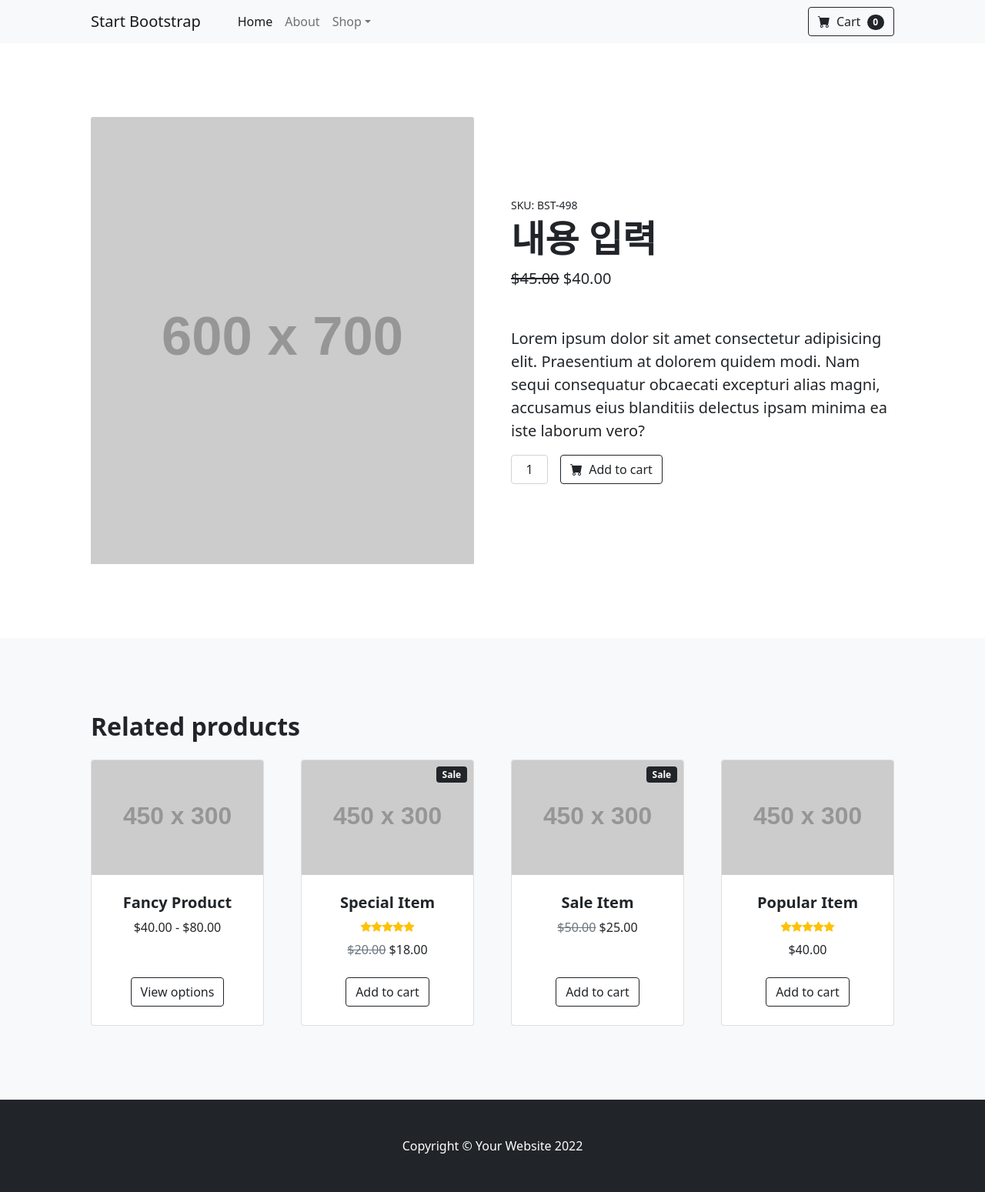
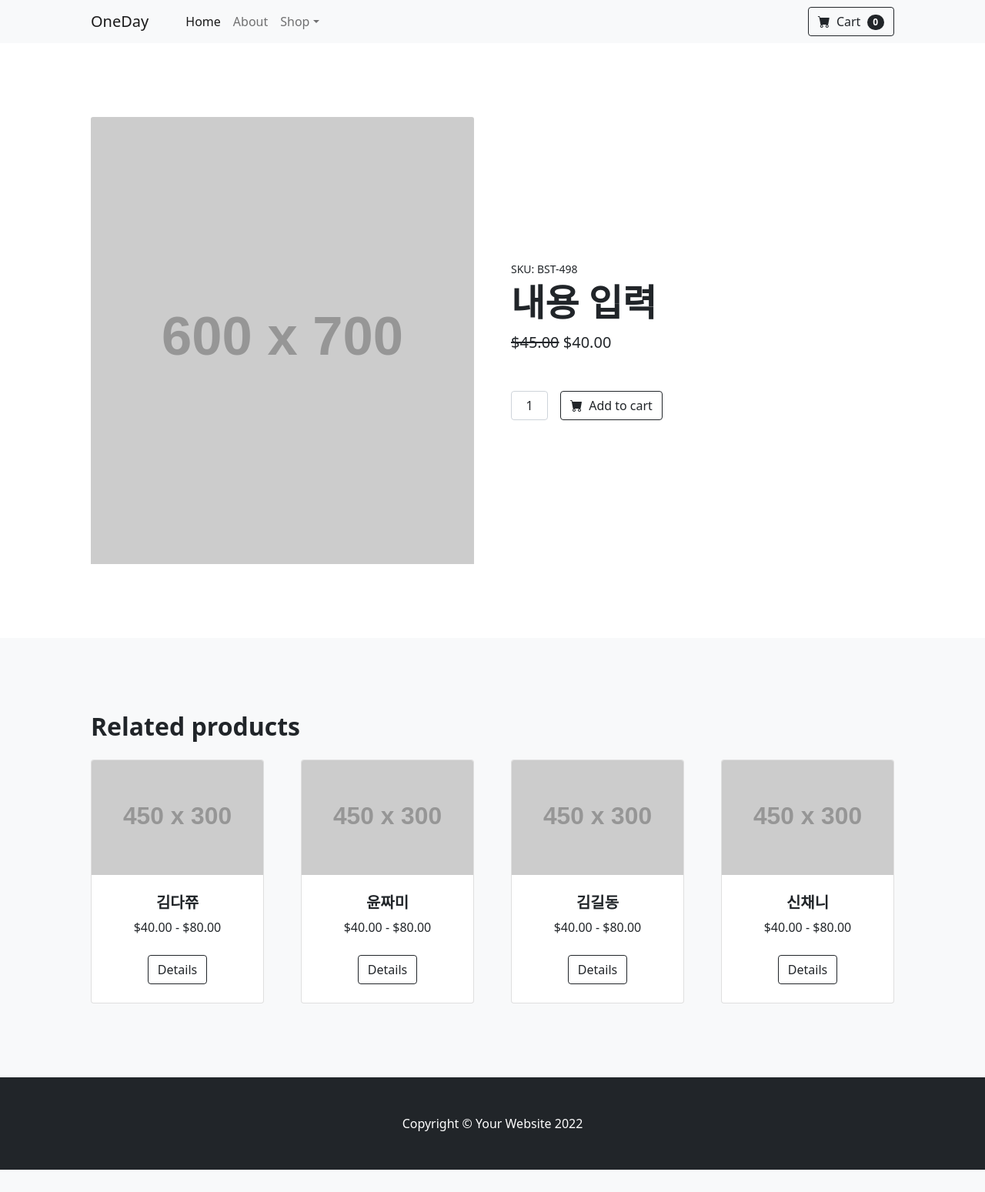
Before and after one commit to KMJHere/mjsite, a Django app: page /newp/2/ in a window 1280 px wide. Shown: the whole page at 77% size. After the commit the page ends 1520 px from the top, so only its background shows below. Run offline with Django 4.2, Linux system fonts and the light colour scheme; data comes from the database, SQL or seed files in the repository; both versions use the stored data as it was after the commit; grey boxes labelled with a size stand in for pictures from a placeholder-image service; some libraries are stand-ins or nearby versions.

Commit message:
[2022-09-29 김민정] detail 수정

```diff
--- a/newp/templates/newp/detail.html
+++ b/newp/templates/newp/detail.html
@@ -19,7 +19,7 @@
         <!-- Navigation-->
         <nav class="navbar navbar-expand-lg navbar-light bg-light">
             <div class="container px-4 px-lg-5">
-                <a class="navbar-brand" href="#!">Start Bootstrap</a>
+                <a class="navbar-brand" href="{% url 'newp:index' %}">OneDay</a>
                 <button class="navbar-toggler" type="button" data-bs-toggle="collapse" data-bs-target="#navbarSupportedContent" aria-controls="navbarSupportedContent" aria-expanded="false" aria-label="Toggle navigation"><span class="navbar-toggler-icon"></span></button>
                 <div class="collapse navbar-collapse" id="navbarSupportedContent">
                     <ul class="navbar-nav me-auto mb-2 mb-lg-0 ms-lg-4">
@@ -57,7 +57,11 @@
                             <span class="text-decoration-line-through">$45.00</span>
                             <span>$40.00</span>
                         </div>
-                        <p class="lead">Lorem ipsum dolor sit amet consectetur adipisicing elit. Praesentium at dolorem quidem modi. Nam sequi consequatur obcaecati excepturi alias magni, accusamus eius blanditiis delectus ipsam minima ea iste laborum vero?</p>
+                        <p class="lead">
+                            {% for like in info.like_set.all %}
+                                {{ like.rmk }}<br>
+                            {% endfor %}
+                        </p>
                         <div class="d-flex">
                             <input class="form-control text-center me-3" id="inputQuantity" type="num" value="1" style="max-width: 3rem" />
                             <button class="btn btn-outline-dark flex-shrink-0" type="button">
@@ -69,11 +73,13 @@
                 </div>
             </div>
         </section>
+
         <!-- Related items section-->
         <section class="py-5 bg-light">
             <div class="container px-4 px-lg-5 mt-5">
                 <h2 class="fw-bolder mb-4">Related products</h2>
                 <div class="row gx-4 gx-lg-5 row-cols-2 row-cols-md-3 row-cols-xl-4 justify-content-center">
+                    {% for user in other_member%}
                     <div class="col mb-5">
                         <div class="card h-100">
                             <!-- Product image-->
@@ -82,99 +88,26 @@
                             <div class="card-body p-4">
                                 <div class="text-center">
                                     <!-- Product name-->
-                                    <h5 class="fw-bolder">Fancy Product</h5>
+                                    <h5 class="fw-bolder">{{user}}</h5>
                                     <!-- Product price-->
                                     $40.00 - $80.00
                                 </div>
                             </div>
                             <!-- Product actions-->
                             <div class="card-footer p-4 pt-0 border-top-0 bg-transparent">
-                                <div class="text-center"><a class="btn btn-outline-dark mt-auto" href="#">View options</a></div>
+                                <div class="text-center"><a class="btn btn-outline-dark mt-auto" href="{% url 'newp:detail' user.member_id %}">Details</a></div>
                             </div>
                         </div>
                     </div>
-                    <div class="col mb-5">
-                        <div class="card h-100">
-                            <!-- Sale badge-->
-                            <div class="badge bg-dark text-white position-absolute" style="top: 0.5rem; right: 0.5rem">Sale</div>
-                            <!-- Product image-->
-                            <img class="card-img-top" src="https://dummyimage.com/450x300/dee2e6/6c757d.jpg" alt="..." />
-                            <!-- Product details-->
-                            <div class="card-body p-4">
-                                <div class="text-center">
-                                    <!-- Product name-->
-                                    <h5 class="fw-bolder">Special Item</h5>
-                                    <!-- Product reviews-->
-                                    <div class="d-flex justify-content-center small text-warning mb-2">
-                                        <div class="bi-star-fill"></div>
-                                        <div class="bi-star-fill"></div>
-                                        <div class="bi-star-fill"></div>
-                                        <div class="bi-star-fill"></div>
-                                        <div class="bi-star-fill"></div>
-                                    </div>
-                                    <!-- Product price-->
-                                    <span class="text-muted text-decoration-line-through">$20.00</span>
-                                    $18.00
-                                </div>
-                            </div>
-                            <!-- Product actions-->
-                            <div class="card-footer p-4 pt-0 border-top-0 bg-transparent">
-                                <div class="text-center"><a class="btn btn-outline-dark mt-auto" href="#">Add to cart</a></div>
-                            </div>
-                        </div>
-                    </div>
-                    <div class="col mb-5">
-                        <div class="card h-100">
-                            <!-- Sale badge-->
-                            <div class="badge bg-dark text-white position-absolute" style="top: 0.5rem; right: 0.5rem">Sale</div>
-                            <!-- Product image-->
-                            <img class="card-img-top" src="https://dummyimage.com/450x300/dee2e6/6c757d.jpg" alt="..." />
-                            <!-- Product details-->
-                            <div class="card-body p-4">
-                                <div class="text-center">
-                                    <!-- Product name-->
-                                    <h5 class="fw-bolder">Sale Item</h5>
-                                    <!-- Product price-->
-                                    <span class="text-muted text-decoration-line-through">$50.00</span>
-                                    $25.00
-                                </div>
-                            </div>
-                            <!-- Product actions-->
-                            <div class="card-footer p-4 pt-0 border-top-0 bg-transparent">
-                                <div class="text-center"><a class="btn btn-outline-dark mt-auto" href="#">Add to cart</a></div>
-                            </div>
-                        </div>
-                    </div>
-                    <div class="col mb-5">
-                        <div class="card h-100">
-                            <!-- Product image-->
-                            <img class="card-img-top" src="https://dummyimage.com/450x300/dee2e6/6c757d.jpg" alt="..." />
-                            <!-- Product details-->
-                            <div class="card-body p-4">
-                                <div class="text-center">
-                                    <!-- Product name-->
-                                    <h5 class="fw-bolder">Popular Item</h5>
-                                    <!-- Product reviews-->
-                                    <div class="d-flex justify-content-center small text-warning mb-2">
-                                        <div class="bi-star-fill"></div>
-                                        <div class="bi-star-fill"></div>
-                                        <div class="bi-star-fill"></div>
-                                        <div class="bi-star-fill"></div>
-                                        <div class="bi-star-fill"></div>
-                                    </div>
-                                    <!-- Product price-->
-                                    $40.00
-                                </div>
-                            </div>
-                            <!-- Product actions-->
-                            <div class="card-footer p-4 pt-0 border-top-0 bg-transparent">
-                                <div class="text-center"><a class="btn btn-outline-dark mt-auto" href="#">Add to cart</a></div>
-                            </div>
-                        </div>
-                    </div>
+                    {% endfor %}
+
                 </div>
             </div>
         </section>
+
+
+
+
         <!-- Footer-->
         <footer class="py-5 bg-dark">
             <div class="container"><p class="m-0 text-center text-white">Copyright &copy; Your Website 2022</p></div>
--- a/newp/templates/newp/index.html
+++ b/newp/templates/newp/index.html
@@ -19,7 +19,7 @@
         <!-- Navigation-->
         <nav class="navbar navbar-expand-lg navbar-light bg-light">
             <div class="container px-4 px-lg-5">
-                <a class="navbar-brand" href="#!">Start Bootstrap</a>
+                <a class="navbar-brand" href="{% url 'newp:index' %}">OneDay</a>
                 <button class="navbar-toggler" type="button" data-bs-toggle="collapse" data-bs-target="#navbarSupportedContent" aria-controls="navbarSupportedContent" aria-expanded="false" aria-label="Toggle navigation"><span class="navbar-toggler-icon"></span></button>
                 <div class="collapse navbar-collapse" id="navbarSupportedContent">
                     <ul class="navbar-nav me-auto mb-2 mb-lg-0 ms-lg-4">
--- a/newp/views.py
+++ b/newp/views.py
@@ -1,4 +1,5 @@
 from asyncore import write
+from csv import writer
 from json import load
 from django.shortcuts import render, get_object_or_404
 from django.http import HttpResponse, HttpResponseRedirect
@@ -10,7 +11,7 @@
 # Create your views here.
 
 def index(request):
-    desc_user = member.objects.order_by('-member_id')[:4]
+    desc_user = member.objects.order_by('-member_id')[:5]
     # output = ', '.join([a.name for a in desc_user])
     tpl = loader.get_template("newp/index.html")
     context = {
@@ -30,7 +31,8 @@
         raise Http404("No Data")
     """
     info = get_object_or_404(board, writer=member_id)
-    return render(request, 'newp/detail.html', {'info':info})
+    other_member = member.objects.exclude(member_id=member_id)
+    return render(request, 'newp/detail.html', {'info':info, 'other_member':other_member})
 def modify(request, member_id):
     return HttpResponse("This Is Modify Page Who Id? %s" % member_id)
 def like(request, board_id):
```
Also changed, not shown: db.sqlite3.
